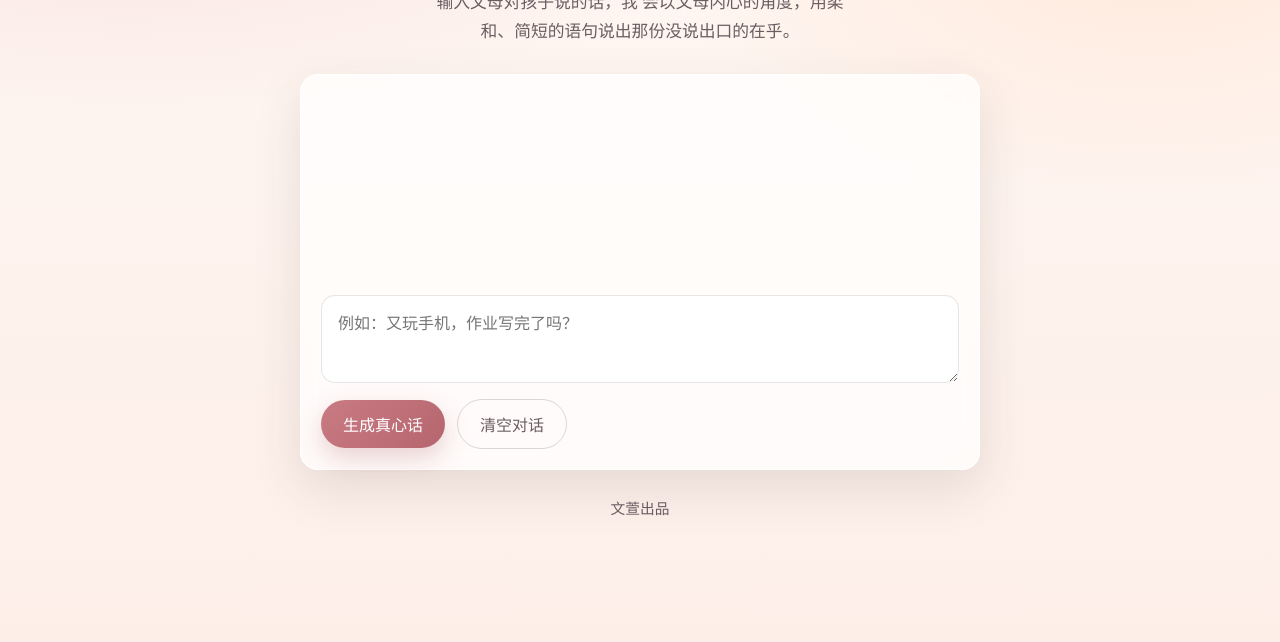
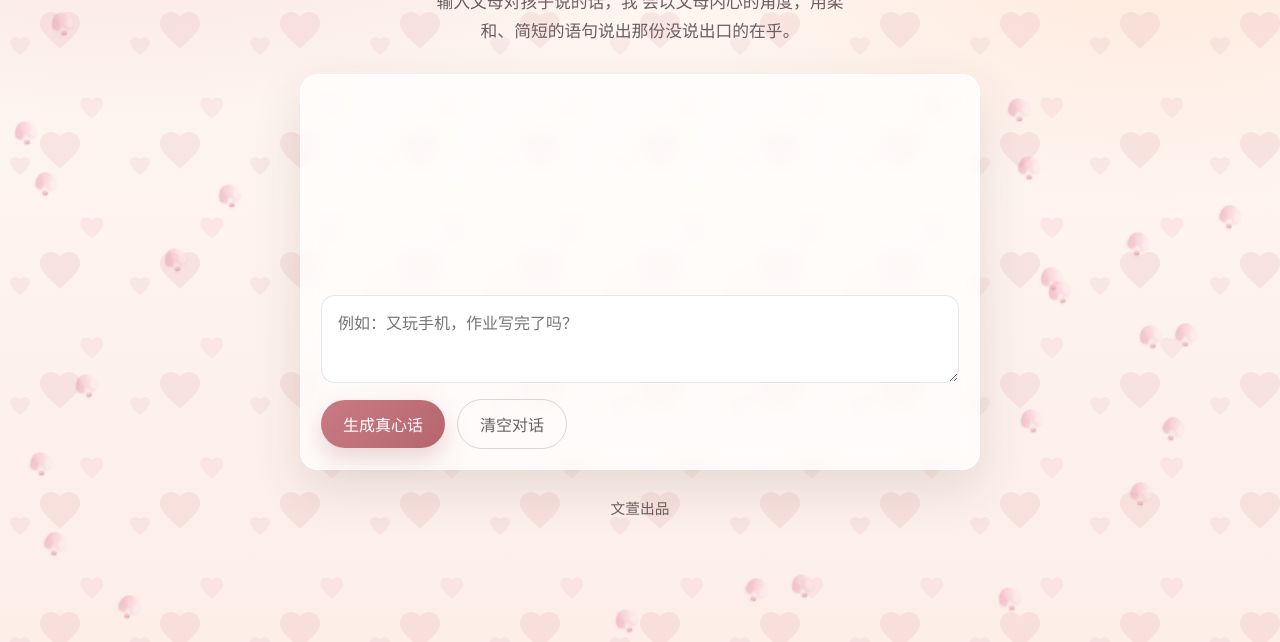
Before and after one commit to imitationmask/SincereWordsOfLove, a website: page public/index.html in a window 1280 px wide. Shown: the part 158-800 px from the top of the page. Drawn offline with Linux system fonts and the light colour scheme; a web font is replaced by a local one.

Commit message:
Improve /api/chat latency, add timing logs, debug scripts, UI assets, and docs
- Trim chat context (CHAT_MAX_MESSAGES), lower default max_tokens, and
  disable Qwen3 thinking where applicable to reduce upstream latency.
- Log request duration for stream and non-stream chat paths.
- Add npm debug scripts and VS Code launch configuration for Node.
- Refresh public UI assets and styles; document new env vars in README
  and .env.example.

```diff
--- a/package.json
+++ b/package.json
@@ -3,7 +3,9 @@
   "private": true,
   "type": "module",
   "scripts": {
-    "start": "node server.mjs"
+    "start": "node server.mjs",
+    "debug": "node --inspect server.mjs",
+    "debug-brk": "node --inspect-brk server.mjs"
   },
   "dependencies": {
     "dotenv": "^16.4.5"
--- a/public/app.js
+++ b/public/app.js
@@ -266,3 +266,97 @@ clearBtn.addEventListener("click", () => {
 });
 
 restoreHistoryToUi();
+
+const FLOAT_DECOR_SIZE = 30;
+
+function layoutFloatingDecor() {
+  const root = document.getElementById("heart-decor");
+  if (!root) return;
+
+  const vw = window.innerWidth;
+  const vh = window.innerHeight;
+
+  function expandRect(r, pad) {
+    return {
+      left: r.left - pad,
+      top: r.top - pad,
+      right: r.right + pad,
+      bottom: r.bottom + pad,
+    };
+  }
+
+  function intersects(a, b) {
+    return !(a.right <= b.left || a.left >= b.right || a.bottom <= b.top || a.top >= b.bottom);
+  }
+
+  function buildZones(strict) {
+    const pad = strict ? 22 : 32;
+    const selectors = strict ? [".hero", ".chat", ".foot"] : [".chat"];
+    return selectors
+      .map((s) => document.querySelector(s))
+      .filter(Boolean)
+      .map((el) => expandRect(el.getBoundingClientRect(), pad));
+  }
+
+  function placeBatch(strict) {
+    root.replaceChildren();
+    const zones = buildZones(strict);
+    if (!zones.length) return 0;
+
+    const targetCount = Math.min(
+      28,
+      Math.max(8, Math.floor((vw * vh) / 26000))
+    );
+
+    const rot = () => Math.random() * 40 - 20;
+
+    let placed = 0;
+    outer: for (let i = 0; i < targetCount; i++) {
+      for (let attempt = 0; attempt < 72; attempt++) {
+        const x = Math.random() * Math.max(1, vw - FLOAT_DECOR_SIZE);
+        const y = Math.random() * Math.max(1, vh - FLOAT_DECOR_SIZE);
+        const box = {
+          left: x,
+          top: y,
+          right: x + FLOAT_DECOR_SIZE,
+          bottom: y + FLOAT_DECOR_SIZE,
+        };
+        if (!zones.some((z) => intersects(box, z))) {
+          const img = document.createElement("img");
+          img.src = "/balloon.svg";
+          img.alt = "";
+          img.width = FLOAT_DECOR_SIZE;
+          img.height = FLOAT_DECOR_SIZE;
+          img.style.left = `${x}px`;
+          img.style.top = `${y}px`;
+          img.style.transform = `rotate(${rot()}deg)`;
+          img.decoding = "async";
+          root.appendChild(img);
+          placed++;
+          continue outer;
+        }
+      }
+    }
+    return placed;
+  }
+
+  const placedStrict = placeBatch(true);
+  if (placedStrict < 6) {
+    root.dataset.mode = "relaxed";
+    placeBatch(false);
+    document.body.classList.add("hearts-near-hero");
+  } else {
+    root.dataset.mode = "strict";
+    document.body.classList.remove("hearts-near-hero");
+  }
+}
+
+let heartLayoutTimer;
+window.addEventListener("resize", () => {
+  window.clearTimeout(heartLayoutTimer);
+  heartLayoutTimer = window.setTimeout(() => layoutFloatingDecor(), 180);
+});
+
+requestAnimationFrame(() => {
+  layoutFloatingDecor();
+});
--- a/public/index.html
+++ b/public/index.html
@@ -4,6 +4,7 @@
     <meta charset="UTF-8" />
     <meta name="viewport" content="width=device-width, initial-scale=1" />
     <title>爱的真心话 · 通义千问</title>
+    <link rel="preload" href="/balloon.svg" as="image" />
     <link rel="stylesheet" href="/styles.css" />
     <link rel="preconnect" href="https://fonts.googleapis.com" />
     <link rel="preconnect" href="https://fonts.gstatic.com" crossorigin />
@@ -14,6 +15,7 @@
   </head>
   <body>
     <div class="bg" aria-hidden="true"></div>
+    <div id="heart-decor" class="heart-decor" aria-hidden="true"></div>
     <main class="shell">
       <header class="hero">
         <p class="eyebrow">亲子沟通</p>
--- a/public/styles.css
+++ b/public/styles.css
@@ -31,7 +31,8 @@ body {
   position: fixed;
   inset: 0;
   z-index: -1;
-  background: radial-gradient(
+  background-image: url("/hearts-bg.svg"),
+    radial-gradient(
       1200px 600px at 10% -10%,
       rgba(232, 180, 184, 0.45),
       transparent 60%
@@ -42,9 +43,43 @@ body {
       transparent 55%
     ),
     linear-gradient(180deg, #fff8f3, #fdeee8);
+  background-size: 120px 120px, auto, auto, auto;
+  background-repeat: repeat, no-repeat, no-repeat, no-repeat;
+  background-position: 0 0, center, center, center;
+}
+
+.heart-decor {
+  position: fixed;
+  inset: 0;
+  z-index: 0;
+  pointer-events: none;
+  overflow: hidden;
+}
+
+.heart-decor img {
+  position: absolute;
+  width: 30px;
+  height: 30px;
+  object-fit: contain;
+  opacity: 0.5;
+  will-change: transform;
+}
+
+.heart-decor[data-mode="relaxed"] img {
+  opacity: 0.32;
+}
+
+/* 窄屏宽松落点时，标题区可能靠近装饰心形 */
+body.hearts-near-hero .hero h1,
+body.hearts-near-hero .hero .lede {
+  text-shadow:
+    0 0 14px rgba(255, 248, 243, 0.95),
+    0 1px 0 rgba(255, 255, 255, 0.75);
 }
 
 .shell {
+  position: relative;
+  z-index: 1;
   max-width: 720px;
   margin: 0 auto;
   padding: 48px 20px 64px;
```
Also changed, not shown: server.mjs (+45 -4 lines), README.md, public/3d-heart.svg (added), public/balloon.png (added), public/balloon.svg (added), public/bg-decor.png (added), public/hearts-bg.svg (added), 1 other file.
